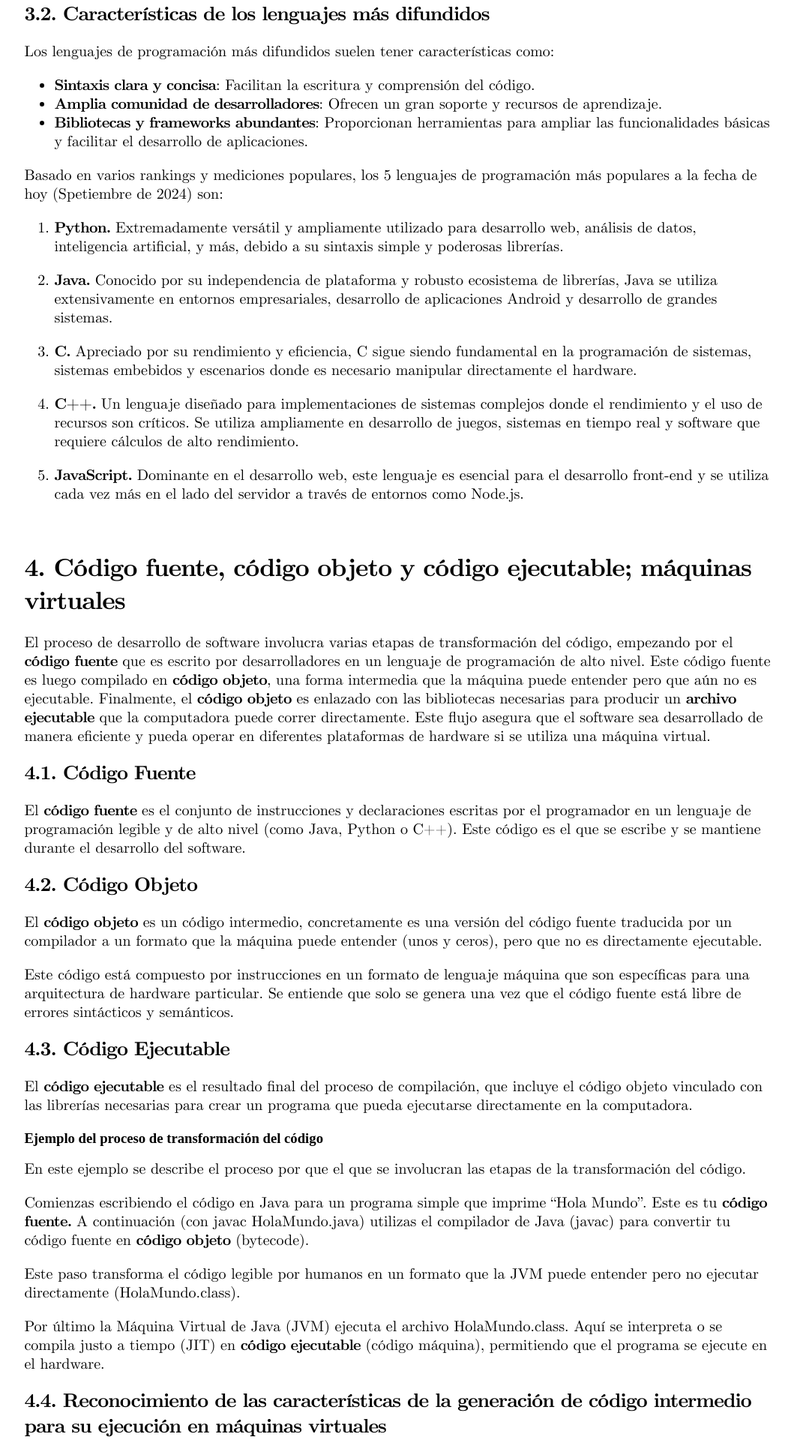
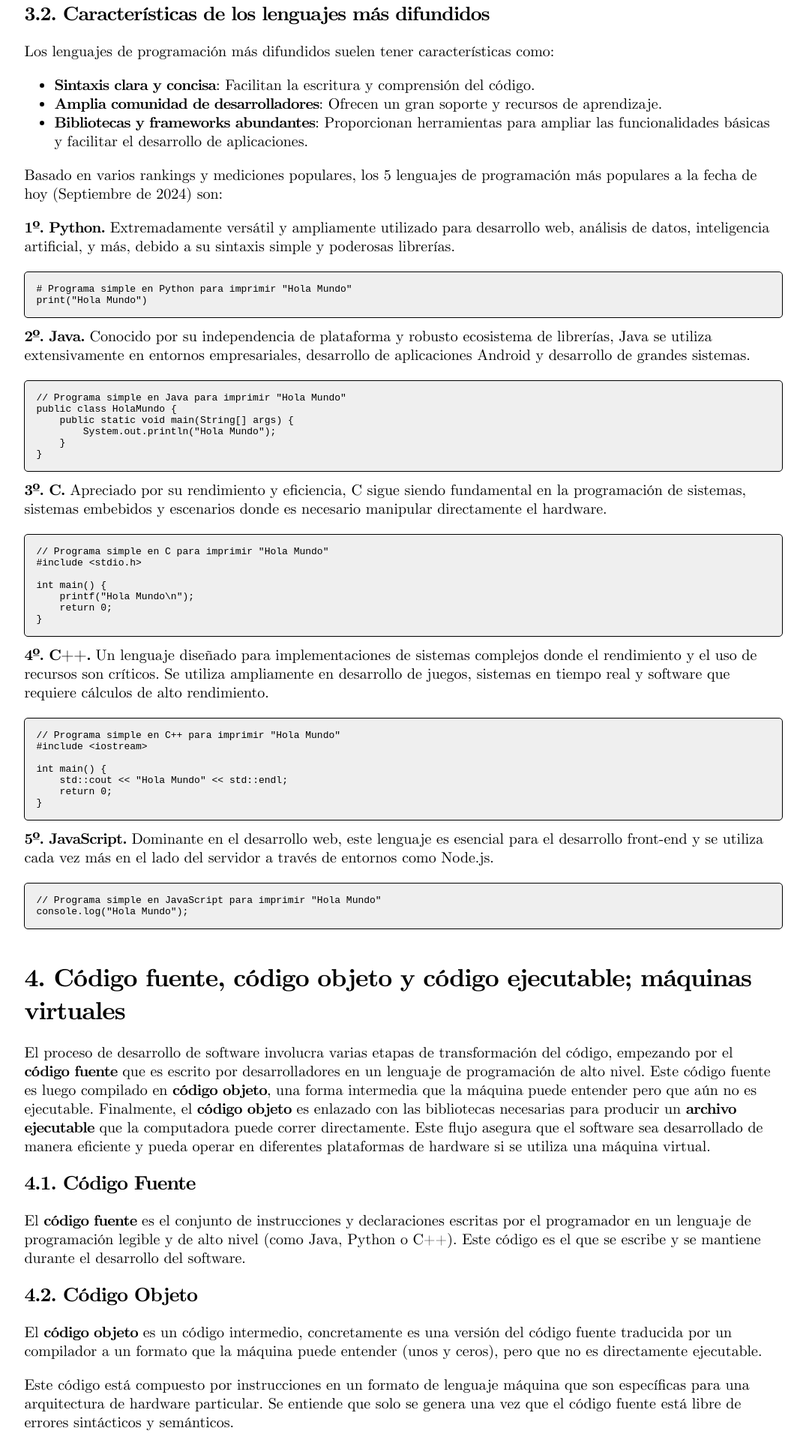
Before and after one commit to TeoRojas/teorojas.github.io, a Jekyll site: the page built from entornos-de-desarrollo/UD01-teoria.md, in a window 1280 px wide. Shown: the part 2313-4233 px from the top of the page at 75% size, without its empty margins (102-1177 px from the left). Built offline with Jekyll 4.4.1, drawn with Linux system fonts in a browser that asks for light colours; nearby versions of some CDN libraries.

Commit message:
code snipets added to EEDD 1

````diff
--- a/_config.yml
+++ b/_config.yml
@@ -29,6 +29,13 @@ url: "" # the base hostname & protocol for your site, e.g. http://example.com
 twitter_username: jekyllrb
 github_username:  jekyll
 
+# Markdown processing
+markdown: kramdown
+kramdown:
+  input: GFM
+  auto_ids: true
+  syntax_highlighter: rouge
+
 # Build settings
 theme: minima
 plugins:
--- a/assets/css/style.css
+++ b/assets/css/style.css
@@ -121,6 +121,13 @@ strong{
 
 ul{
     margin-bottom: 20px;
+}
+
+pre{
+    border: 1px solid;
+    padding: 15px;
+    background-color: #efefef;
+    border-radius: 5px;
 }
 
 .BodyText2Col{
--- a/entornos-de-desarrollo/UD01-teoria.md
+++ b/entornos-de-desarrollo/UD01-teoria.md
@@ -57,17 +57,56 @@ Los lenguajes de programación más difundidos suelen tener características com
 - **Amplia comunidad de desarrolladores**: Ofrecen un gran soporte y recursos de aprendizaje.
 - **Bibliotecas y frameworks abundantes**: Proporcionan herramientas para ampliar las funcionalidades básicas y facilitar el desarrollo de aplicaciones.
 
-Basado en varios rankings y mediciones populares, los 5 lenguajes de programación más populares a la fecha de hoy (Spetiembre de 2024) son:
+Basado en varios rankings y mediciones populares, los 5 lenguajes de programación más populares a la fecha de hoy (Septiembre de 2024) son:
 
-1. **Python.** Extremadamente versátil y ampliamente utilizado para desarrollo web, análisis de datos, inteligencia artificial, y más, debido a su sintaxis simple y poderosas librerías.
+**1º. Python.** Extremadamente versátil y ampliamente utilizado para desarrollo web, análisis de datos, inteligencia artificial, y más, debido a su sintaxis simple y poderosas librerías.
 
-2. **Java.** Conocido por su independencia de plataforma y robusto ecosistema de librerías, Java se utiliza extensivamente en entornos empresariales, desarrollo de aplicaciones Android y desarrollo de grandes sistemas.
+```python
+# Programa simple en Python para imprimir "Hola Mundo"
+print("Hola Mundo")
+```
 
-3. **C.** Apreciado por su rendimiento y eficiencia, C sigue siendo fundamental en la programación de sistemas, sistemas embebidos y escenarios donde es necesario manipular directamente el hardware.
+**2º. Java.** Conocido por su independencia de plataforma y robusto ecosistema de librerías, Java se utiliza extensivamente en entornos empresariales, desarrollo de aplicaciones Android y desarrollo de grandes sistemas.
 
-4. **C++.** Un lenguaje diseñado para implementaciones de sistemas complejos donde el rendimiento y el uso de recursos son críticos. Se utiliza ampliamente en desarrollo de juegos, sistemas en tiempo real y software que requiere cálculos de alto rendimiento.
+```java
+// Programa simple en Java para imprimir "Hola Mundo"
+public class HolaMundo {
+    public static void main(String[] args) {
+        System.out.println("Hola Mundo");
+    }
+}
+```
 
-5. **JavaScript.** Dominante en el desarrollo web, este lenguaje es esencial para el desarrollo front-end y se utiliza cada vez más en el lado del servidor a través de entornos como Node.js.
+**3º. C.** Apreciado por su rendimiento y eficiencia, C sigue siendo fundamental en la programación de sistemas, sistemas embebidos y escenarios donde es necesario manipular directamente el hardware.
+
+```c
+// Programa simple en C para imprimir "Hola Mundo"
+#include <stdio.h>
+
+int main() {
+    printf("Hola Mundo\n");
+    return 0;
+}
+```
+
+**4º. C++.** Un lenguaje diseñado para implementaciones de sistemas complejos donde el rendimiento y el uso de recursos son críticos. Se utiliza ampliamente en desarrollo de juegos, sistemas en tiempo real y software que requiere cálculos de alto rendimiento.
+
+```cpp
+// Programa simple en C++ para imprimir "Hola Mundo"
+#include <iostream>
+
+int main() {
+    std::cout << "Hola Mundo" << std::endl;
+    return 0;
+}
+```
+
+**5º. JavaScript.** Dominante en el desarrollo web, este lenguaje es esencial para el desarrollo front-end y se utiliza cada vez más en el lado del servidor a través de entornos como Node.js.
+
+```javascript
+// Programa simple en JavaScript para imprimir "Hola Mundo"
+console.log("Hola Mundo");
+```
 
 # 4. Código fuente, código objeto y código ejecutable; máquinas virtuales
 
````
